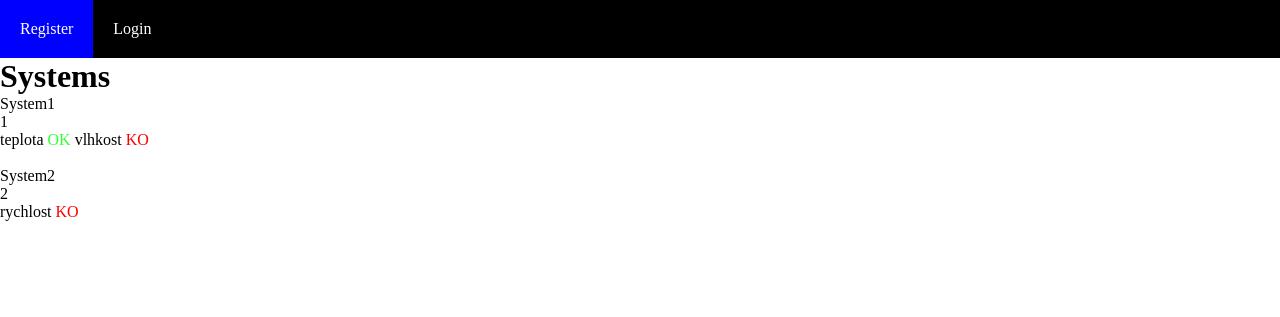
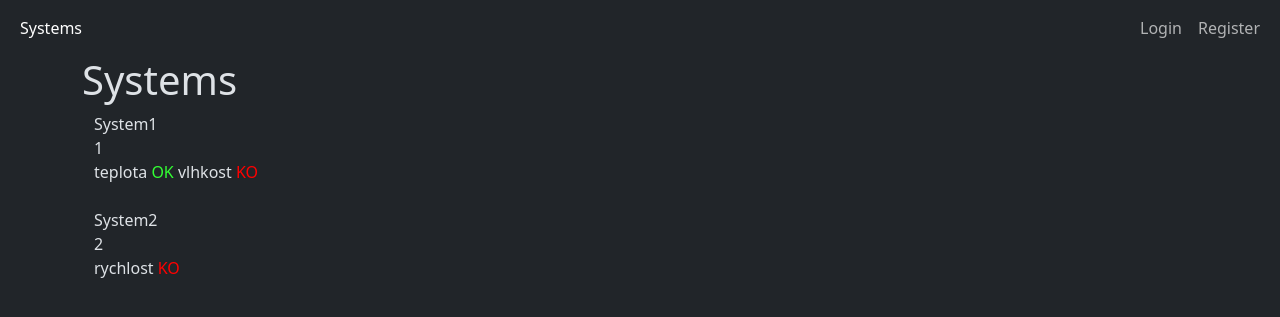
Before and after one commit to IamBahno/IIS-Project, a Flask app: page /systems in a window 1280 px wide. Shown: the top 317 px of the page. Run offline with Flask 3, Linux system fonts and the light colour scheme; data that the repository does not hold is empty.

Commit message:
Navbar rework

```diff
--- a/app/templates/layout.html
+++ b/app/templates/layout.html
@@ -1,28 +1,50 @@
 <!DOCTYPE html>
-<html lang="en">
+<html lang="en" data-bs-theme="dark">
 <head>
     <link rel="stylesheet" href="../static/style.css">
     <meta charset="UTF-8">
     <meta name="viewport" content="width=device-width, initial-scale=1.0">
     <title>Input Form</title>
+    <link href="https://cdn.jsdelivr.net/npm/bootstrap@5.3.2/dist/css/bootstrap.min.css" rel="stylesheet"
+        integrity="sha384-T3c6CoIi6uLrA9TneNEoa7RxnatzjcDSCmG1MXxSR1GAsXEV/Dwwykc2MPK8M2HN" crossorigin="anonymous">
 </head>
 <body>
-    <header class="site-header">
-        <ul>
-            {% if not current_user.is_authenticated %}
-                <li><a href="/register">Register</a></li>
-                <li><a href="/login">Login</a></li>
-            {% endif %}
-            {% if current_user.is_authenticated %}
-                <li class="right"><a href="/logout">{{ "Logout (" + current_user.username + ")" }}</a></li>
-            {% endif %}
-        </ul>
+    <nav class="navbar navbar-expand-lg sticky-top bg-dark">
+        <div class="container-fluid">
+            <button class="navbar-toggler ml-auto mr-3 order-lg-last" type="button" data-bs-toggle="collapse"
+                data-bs-target="#navbarToggler">
+                <span class="navbar-toggler-icon"></span>
+            </button>
+            <div class="collapse navbar-collapse" id="navbarToggler">
+                <ul class="navbar-nav me-auto mb-2 mb-lg-0">
+                    <li class="nav-item">
+                        <a class="nav-link active" href="/systems">Systems</a>
+                    </li>
+                </ul>
+                <ul class="navbar-nav">
+                    {% if not current_user.is_authenticated %}
+                    <li class="nav-item">
+                        <a href="/login" class="nav-link">Login</a>
+                    </li>
+                    <li class="nav-item">
+                        <a href="/register" class="nav-link">Register</a>
+                    </li>
+                    {% else %}
+                    <li class="nav-item">
+                        <a href="/logout" class="nav-link">Logout ({{ current_user.username }})</a>
+                    </li>
+                    {% endif %}
+                </ul>
+            </div>
+        </div>
         <!-- ukazat jmeno uzivatele a roli asi-->
         <!-- jmeno aktualni zalozka -->
-    </header>
+    </nav>
     <main role="main" class="container clear">
         {% block content %}{% endblock %}
     </main>
-
+    <script src="https://cdn.jsdelivr.net/npm/bootstrap@5.3.2/dist/js/bootstrap.bundle.min.js"
+        integrity="sha384-C6RzsynM9kWDrMNeT87bh95OGNyZPhcTNXj1NW7RuBCsyN/o0jlpcV8Qyq46cDfL"
+        crossorigin="anonymous"></script>
 </body>
 </html>
```
